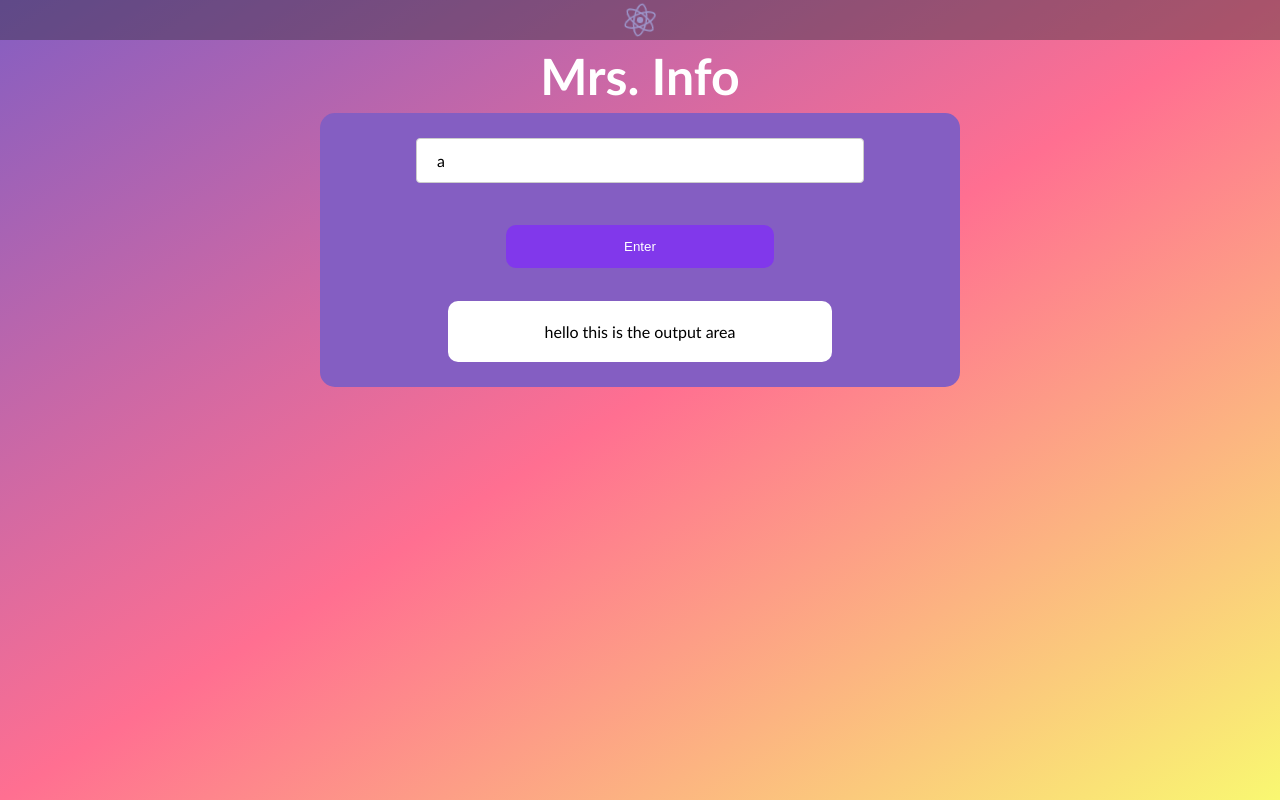
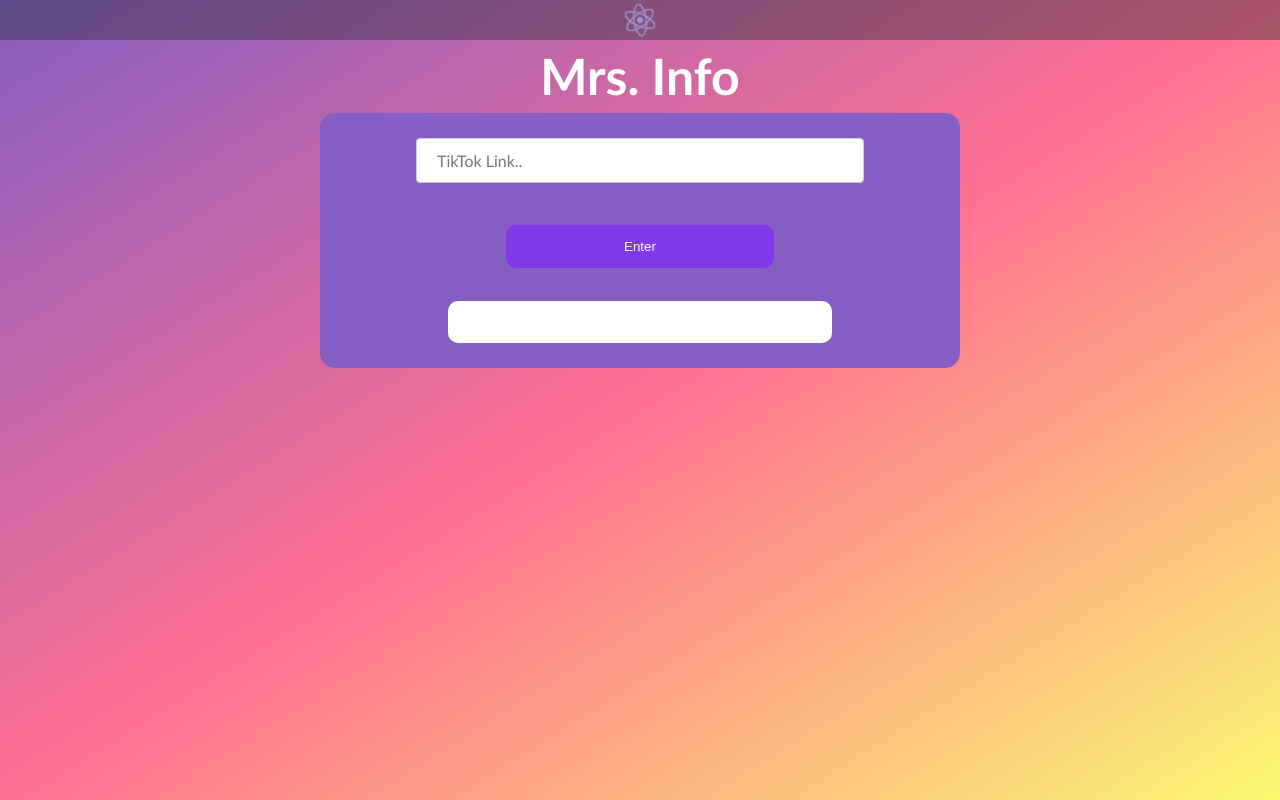
Before and after one commit to inkyant/cruz-hacks-2024, a React (Create React App) app in the folder client/: page / in a window 1280 px wide. Built offline with nearby package versions, Linux system fonts and the light colour scheme; the HTML template or start-up script is replaced by a standard one.

Commit message:
handleClick

```diff
--- a/client/src/App.js
+++ b/client/src/App.js
@@ -2,14 +2,15 @@
 import './App.css';
 import React, { useState } from "react";
 
-function ent() {
-  var x = document.getElementById("fname").value;
-  document.getElementById("demo").innerHTML = x;
-}
 
 function App() {
 
-  const [urlString, setUrlString] = useState("a");
+  const [urlString, setUrlString] = useState("");
+  const [infoString, setInfoString] = useState("");
+
+  function handleClick(url) {
+    setInfoString("your url: " + url)
+  }
 
   return (
     <div className="App">
@@ -26,10 +27,10 @@
           <div className="content" role="main">
           <div className="inbx">
             <input type="text" onChange={(e) => setUrlString(e.target.value)} id="fname" name="fname" value={urlString} placeholder="TikTok Link.."/><br />
-            <button onclick={ent} >Enter</button>
+            <button onClick={() => handleClick(urlString)} >Enter</button>
           </div>
           <div className="outbx">
-            <p className="outtxt" id="demo">hello this is the output area</p>
+            <p className="outtxt" id="demo">{infoString}</p>
           </div>
 
           </div>
```
